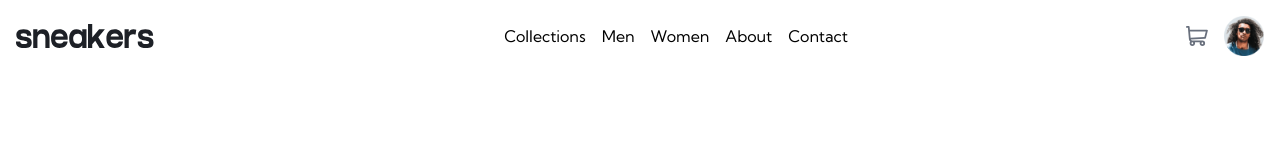
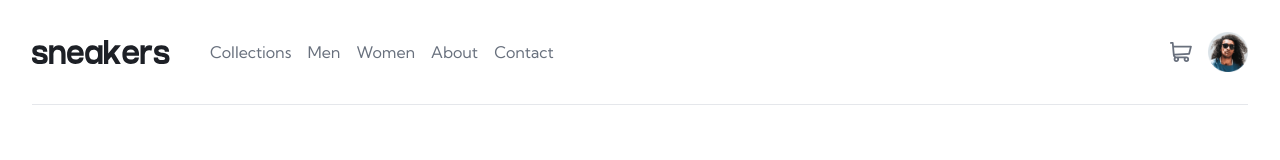
Before and after one commit to devcarolinealmeida/ecommerce-product-page, a website: page index.html in a window 1280 px wide. Drawn offline with Linux system fonts and the light colour scheme.

Commit message:
update menu desktop

```diff
--- a/index.html
+++ b/index.html
@@ -8,22 +8,22 @@
     <title>Sneakers</title>
   </head>
   <body class="font-primary">
-    <section class="p-4">
-        <nav class="flex items-center justify-start">
-          <div class="flex justify-between flex-1">
+    <section class="p-8">
+      <nav class="flex items-center border-b pb-8">
+        <div class="flex justify-start gap-10 flex-1">
           <img src="src/img/logo.svg" alt="Logo Sneakers">
           <ul class="flex gap-4">
-              <li><a href="#">Collections</a></li>
-              <li><a href="#">Men</a></li>
-              <li><a href="#">Women</a></li>
-              <li><a href="#">About</a></li>
-              <li><a href="#">Contact</a></li>
+            <li><a class=" text-dark-grayish-blue hover:text-dark-blue" href="#">Collections</a></li>
+            <li><a class=" text-dark-grayish-blue hover:text-dark-blue" href="#">Men</a></li>
+            <li><a class=" text-dark-grayish-blue hover:text-dark-blue" href="#">Women</a></li>
+            <li><a class=" text-dark-grayish-blue hover:text-dark-blue" href="#">About</a></li>
+            <li><a class=" text-dark-grayish-blue hover:text-dark-blue" href="#">Contact</a></li>
           </ul>
         </div>
         <div class="w-1/3">
           <div class="flex items-center justify-end gap-4">
-              <div class=""><img src="src/img/icon-cart.svg" alt="My cart"></div>
-              <div class="w-10"><img src="src/img/image-avatar.png" alt="My account"></div>
+            <a class="" href="#"><img src="src/img/icon-cart.svg" alt="My cart"></a>
+            <a class="w-10" href="#"><img src="src/img/image-avatar.png" alt="My account"></a>
           </div>
         </div>
       </nav>
--- a/tailwind.config.js
+++ b/tailwind.config.js
@@ -11,6 +11,7 @@ module.exports = {
         'orange': '#ff7d1a',
         'oragne-light': '#ffede0',
         'dark-blue': '#1d2025',
+        'dark-grayish-blue': '#68707d',
         'grayish-blue': '#b6bcc8',
       },
       fontFamily: {
```
Also changed, not shown: dist/output.css. Lines whose indentation alone changed are shown as unchanged.
